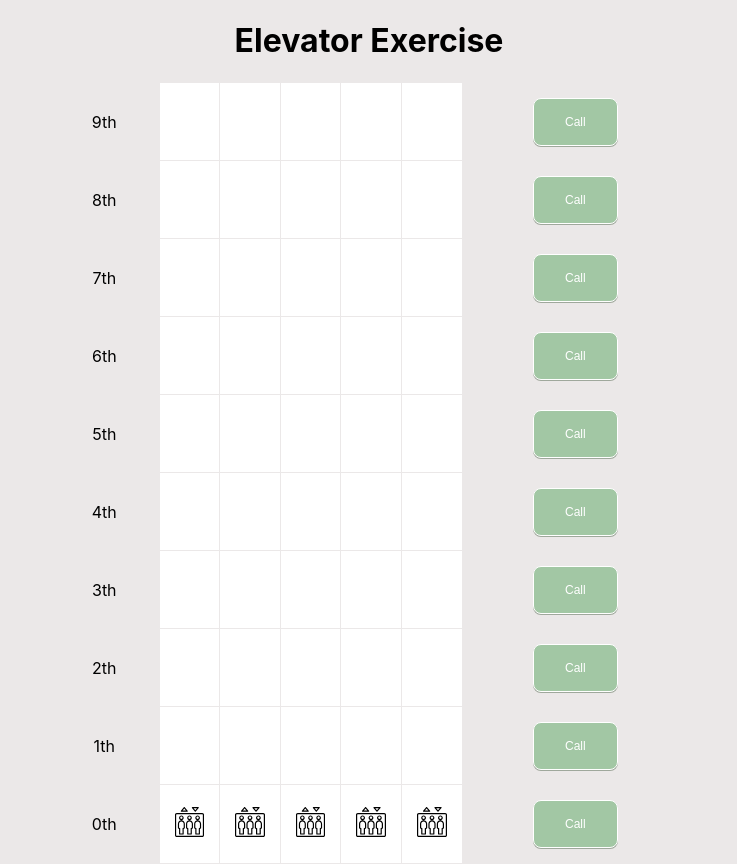
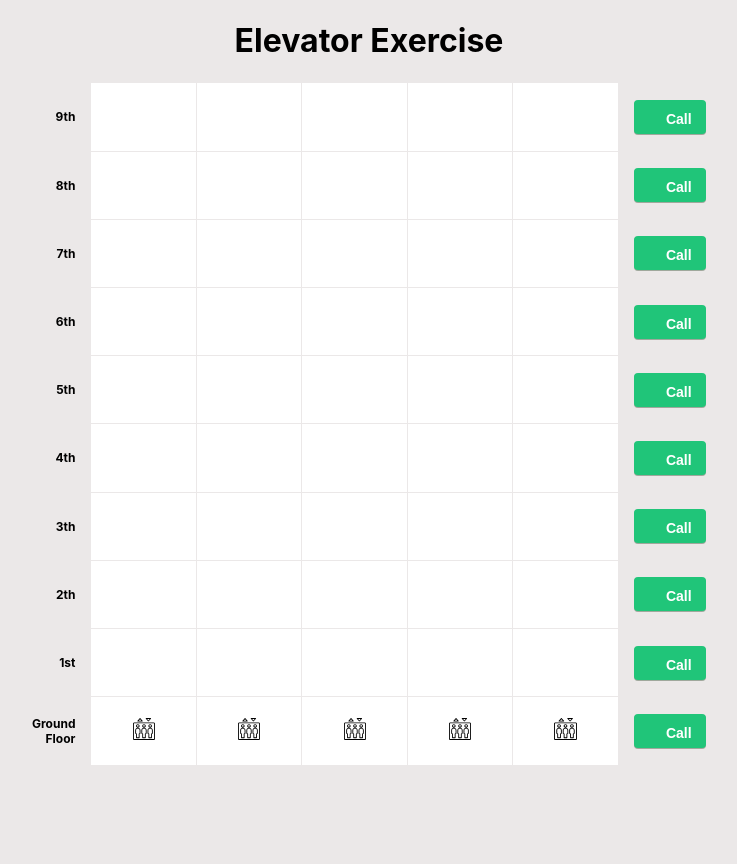
Before and after one commit to RevitalS/arbox-elevator-task, a React (Create React App) app: page / in a window 1280 px wide. Shown: the whole page, without its empty margins (271-1008 px from the left). After the commit the page ends 800 px from the top, so only its background shows below. Built offline with nearby package versions, Linux system fonts and the light colour scheme.

Commit message:
add more logic and clean

```diff
--- a/package.json
+++ b/package.json
@@ -9,7 +9,6 @@
     "react": "^17.0.2",
     "react-dom": "^17.0.2",
     "react-scripts": "4.0.3",
-    "use-sound": "^2.0.1",
     "web-vitals": "^1.0.1"
   },
   "scripts": {
--- a/src/App.js
+++ b/src/App.js
@@ -1,6 +1,7 @@
 import './App.css';
 import './components/Table'
 import Table from './components/Table';
+
 
 function App() {
   return (
--- a/src/components/Elevator.css
+++ b/src/components/Elevator.css
@@ -1,6 +1,4 @@
-.elevator {
-    transition: width 2s, height 4s;
-}
+
 .red-e {
     filter: invert(0.4) sepia(1) saturate(18.3) hue-rotate(313.2deg) brightness(0.73);
 }
@@ -8,3 +6,6 @@
 .green-e {
     filter: invert(0.4) sepia(1) saturate(18.3) hue-rotate(90deg) brightness(0.75);
 }
+ img {
+   width: 30%;
+}
--- a/src/components/Elevator.jsx
+++ b/src/components/Elevator.jsx
@@ -1,24 +1,12 @@
-import React, {useState} from 'react';
 import './Elevator.css'
+import elevatorIcon from '../icons-elevator.svg';
+
 
 
 
 export default function Elevator(props) {
 
-    const checkIfElevetorHere = (row, col) => {
-       // console.log(row, col);
-
-        if (props.elevators[col].floor === row) {
-            return true;
-        }
-
-        return false;
-    }
-
     return (
-        checkIfElevetorHere(props.floor, props.col)?
-        <img className={props.elevators[props.col].color} src={props.elevatorIcon} alt='elevator'/>
-        :
-        null
+        <img className={props.color} src={elevatorIcon} alt='elevator'/>
     );
 }
--- a/src/components/ElevatorButton.css
+++ b/src/components/ElevatorButton.css
@@ -1,19 +1,23 @@
 button {
     box-shadow: 0px 1px 0px 0px #9fa89c;
-	border-radius:8px;
-	border:1px solid #ffffff;
+	border-radius:4px;
+	border:1px solid #ffffff00;
 	display:inline-block;
 	cursor:pointer;
 	color:#ffffff;
 	font-family:Arial;
-	font-size:12px;
+	font-size:14px;
+	font-weight: bold;
+	text-align: center;
 	padding:16px 31px;
 	text-decoration:none;
-    align-self: start;
+	height: 60%;
+	width: 70%;
+	line-height: 30%;
 }
 
 .green {
-    background-color: #a2c7a4;
+    background-color: #20c579;
 	color:#ffffff;
 }
 
@@ -21,3 +25,10 @@ button {
     background-color: red;
 	color:#ffffff;
 }
+
+.white-green {
+	background-color: transparent;
+	box-shadow: none;
+	border:1px solid #20c579;
+	color: #20c579;
+}
--- a/src/components/ElevatorButton.jsx
+++ b/src/components/ElevatorButton.jsx
@@ -1,18 +1,28 @@
-import React, {useState} from 'react';
+import React, {useState, useEffect} from 'react';
 import './ElevatorButton.css'
 
 export default function ElevatorButton(props) {
 
-    const [buttonStr, setButtonStr] = useState('Call');
     const [color, setColor] = useState('green');
 
-    const onClick = () => {
-        setButtonStr('Waiting');
-        setColor('red');
-        props.callElevator(props.floor);
-    }
+    useEffect(() => {
+        switch (props.text) {
+            case 'Call':
+                setColor('green');
+                break;
+            case 'Waiting':
+                setColor('red');
+                break;
+            case 'Arrived':
+                setColor('white-green');
+                break;
+
+            default:
+                break;
+        }
+    }, [props.text])
 
     return (
-    <button className={color} key={'btn'+(props.floor+1)} onClick={onClick}>{buttonStr}</button>
+    <button className={color} key={'btn'+(props.floor+1)} onClick={() =>props.callElevator(props.floor)}>{props.text}</button>
     );
 }
--- a/src/components/Table.css
+++ b/src/components/Table.css
@@ -3,6 +3,8 @@ th, td {
     text-align: center;
     border: 1px solid #ebe8e8;
     background-color: white;
+    width: 4rem;
+    height: 2rem;
   }
 
   table {
@@ -10,7 +12,8 @@ th, td {
     border: 1px solid #ebe8e8;
     text-align:center;
     margin: auto;
-    width: 50%;
+    width: 60%;
+    height: 50%;
    /* display: flex;*/
   }
 
@@ -19,6 +22,15 @@ th, td {
       border: 0px;
   }
 
+  .floor-num {
+    text-align: right;
+    margin-right: 0px;
+    font-size: 12px;
+    font-weight: bold;
+  }
+
   .button-waper {
       margin-left: 0px;
+      text-align: left;
+
   }
--- a/src/components/Table.jsx
+++ b/src/components/Table.jsx
@@ -3,10 +3,7 @@ import './Table.css';
 import './ElevatorButton';
 import './Elevator';
 import ElevatorButton from './ElevatorButton';
-import elevatorIcon from '../icons-elevator.svg';
 import Elevator from './Elevator';
-import useSound from 'use-sound';
-
 
 
 const initElavators = [{floor: 0, isAvalible: true, color:"black"},
@@ -15,13 +12,16 @@ const initElavators = [{floor: 0, isAvalible: true, color:"black"},
  {floor: 0, isAvalible: true, color:"black"},
  {floor: 0, isAvalible: true, color:"black"}
 ]
-//let callQueue =[];
 
 export default function Table() {
 
    // const [elevatorsLocation, setElevatorsLocation] = useState([0,0,0,0,0]);
    // const [elevatorsAvailable, setElevatorsAvailable] = useState([true,true,true,true,true]);
     const [callsQueue, setCallsQueue] = useState([]);
+    const [currentQueue, setCurrentQueue] = useState([]);
+    const [buttonsText, setButtonsText] = useState(
+        ['Call','Call','Call','Call','Call','Call','Call','Call','Call','Call'])
+
 
     const [elevatorsList, setElevatorsList] = useState(initElavators);
 
@@ -32,8 +32,43 @@ export default function Table() {
         }
         });
 
+        useEffect(() => {
+            if (currentQueue.length !== 0)
+            {
+                const current = currentQueue[0];
+
+                if (currentQueue.length === 1) {
+                    setButtonsText(prev => prev.map((text,i) => i === current.floor ? 'Arrived': text));
+                    setTimeout(() => {
+                    setElevatorsList(prev => prev.map((e,i) => {if (i  === current.num ){
+                        let newE = e;
+                        newE.floor = current.floor;
+                        newE.isAvalible = false;
+                        newE.color = "green-e";
+                        return newE;
+                        } else {return e}
+                        }));
+                    },20);
+                }
+                else {
+                    setTimeout(() => {
+                        setElevatorsList(prev => prev.map((e,i) => {if (i  === current.num ){
+                            let newE = e;
+                            newE.floor = current.floor;
+                            newE.isAvalible = false;
+                            newE.color = "red-e";
+                            return newE;
+                            } else {return e}
+                            }));
+                        },20);
+                }
+                setCurrentQueue(currentQueue.slice(1));
+            }
+
+            }, [currentQueue]);
+
+
     const addCallToQueue = (floor) => {
-       // console.log(floor);
         setCallsQueue(old => [...old, floor]);
 
     }
@@ -45,8 +80,21 @@ export default function Table() {
     const findAvalibleElavators = () =>{
           const e = elevatorsList.map((e,i) =>  e.isAvalible === true ?
           elevatorsList[i].floor: null);
-        //  console.log(e);
           return e;
+    }
+
+    const moveElevator = (num, min, floor) => {
+        setButtonsText(prev => prev.map((text,i) => i === floor ? 'Waiting': text));
+        for (let i = 1; i <= min; i++) {
+            let newFloor;
+            if (elevatorsList[num].floor < floor) {
+                newFloor = elevatorsList[num].floor+i;
+            } else {
+                newFloor = elevatorsList[num].floor-i;
+
+            }
+            setCurrentQueue(old => [...old, {num: num,floor:newFloor}]);
+        }
     }
 
     const findcolsetElevator = (floor) => {
@@ -55,20 +103,22 @@ export default function Table() {
         let elevatorNum;
 
             const distance = avalibleElevators.map(e => e !== null ? Math.abs(floor - e): Infinity);
-           // console.log(distance);
             const minDistance = Math.min(...distance);
             elevatorNum = distance.findIndex(x => x <= minDistance);
-            //console.log(elevatorNum);
+            moveElevator(elevatorNum, minDistance, floor);
             return elevatorNum;
-        //}
     }
 
+
     const callElevator = (floor) => {
-       // debugger;
        const pStart = performance.now();
         const elevatorNum = findcolsetElevator(floor);
 
-            setElevatorsList(prev => prev.map((e,i) => {if (i  === elevatorNum ){
+        if (currentQueue.length !== 0 ) {
+            setCurrentQueue([]);
+        }
+            setElevatorsList(prev => prev.map((e,i) =>
+            {if (i  === elevatorNum && e.color ==='red-e' ){
                 let newE = e;
                 newE.floor = floor;
                 newE.isAvalible = false;
@@ -76,19 +126,32 @@ export default function Table() {
                 return newE;
                 } else {return e}
                 }));
+
             const timeEnd = performance.now();
             console.log(timeEnd - pStart);
-            const time = setTimeout(() => {
-            setElevatorsList(prev => prev.map((e,i) =>{ if (i  === elevatorNum) {
+            setTimeout(() => {
+            setElevatorsList(prev => prev.map((e,i) =>{
+                if (i  === elevatorNum) {
                     let ele = e;
                     e.isAvalible = true;
                     e.color = "black";
                     return ele;
                 }else { return e}
             }));
+            setButtonsText(prev => prev.map((text,i) => i === floor ? 'Call': text));
             }, 2000);
 
 
+    }
+
+    const floorLabel = (floor) => {
+        if (floor === 0) {
+            return 'Ground Floor'
+        }
+        if (floor === 1) {
+            return '1st'
+        }
+        return floor+'th'
     }
 
     return (
@@ -98,20 +161,25 @@ export default function Table() {
                     {[...Array(10)].map((v, row) => {
                         const floor = 10-row-1;
                      return (<tr key={row+1}>
-                         <td className="clear-table-style" key={floor}>
-                             <label className="clear-table-style">{floor+'th'}</label>
+                         <td className="clear-table-style floor-num" key={floor}>
+                             <label className="clear-table-style ">{floorLabel(floor)}</label>
                         </td>
-                        {[...Array(5)].map((e, col) => {
-                            return <td className="" key={(row+1)+""+(col + 1)}>
-                                <Elevator elevatorIcon={elevatorIcon}
-                                 floor={floor} col={col}
-                                elevators={elevatorsList}
-                                >
-                                </Elevator>
+
+                        {elevatorsList.map((e, col) => {
+                            return (
+
+                             <td className="cell" key={(floor+1)+""+(col + 1)}>
+                                {elevatorsList[col].floor === floor ?
+
+                                         <Elevator color={e.color}/>
+                                : null }
                             </td>
+                            )
+
                         })}
+
                         <td className="clear-table-style button-waper">
-                            <ElevatorButton key={floor} floor={floor} callElevator={addCallToQueue}/>
+                            <ElevatorButton key={floor} floor={floor} text={buttonsText[floor]} callElevator={addCallToQueue} elevatorsList={elevatorsList} />
                         </td>
                     </tr>)
                         })}
```
Also changed, not shown: 2 other files (tests, documents, lock files or other folders). Lines whose indentation alone changed are shown as unchanged.
